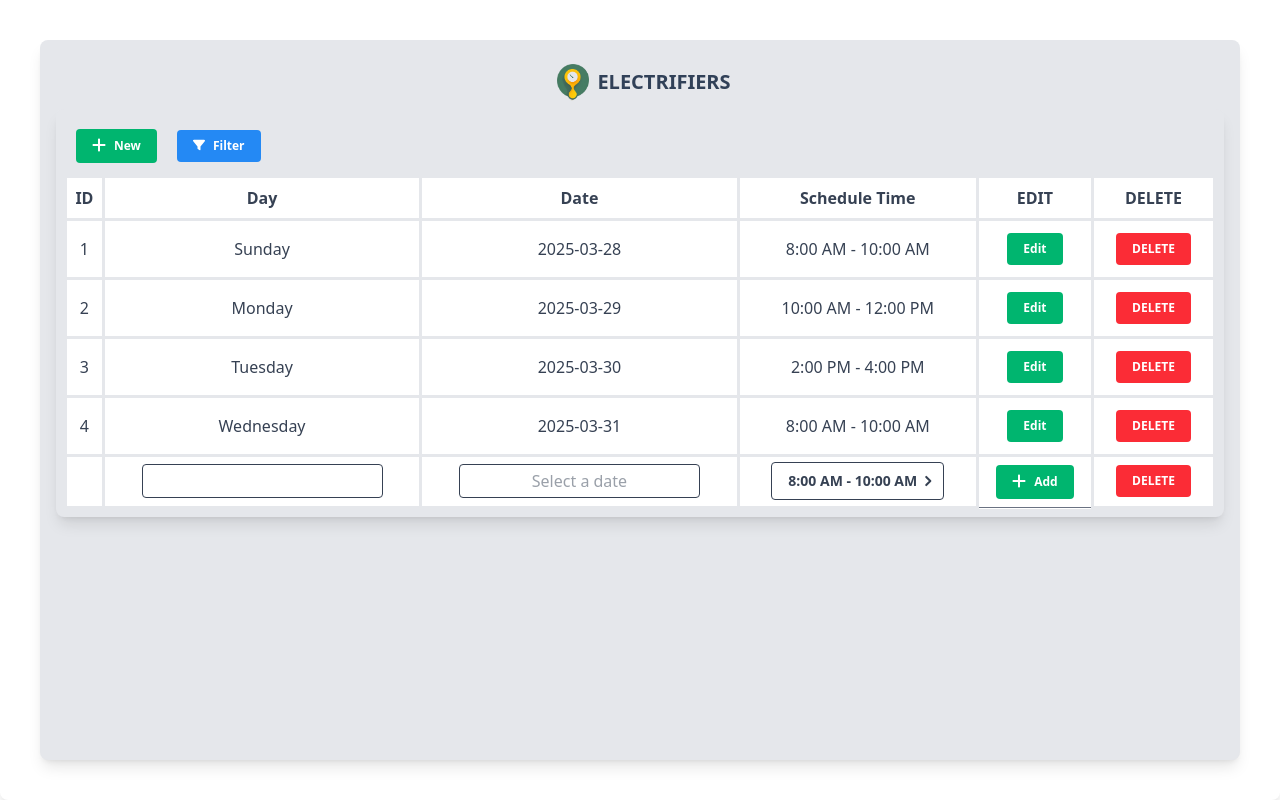
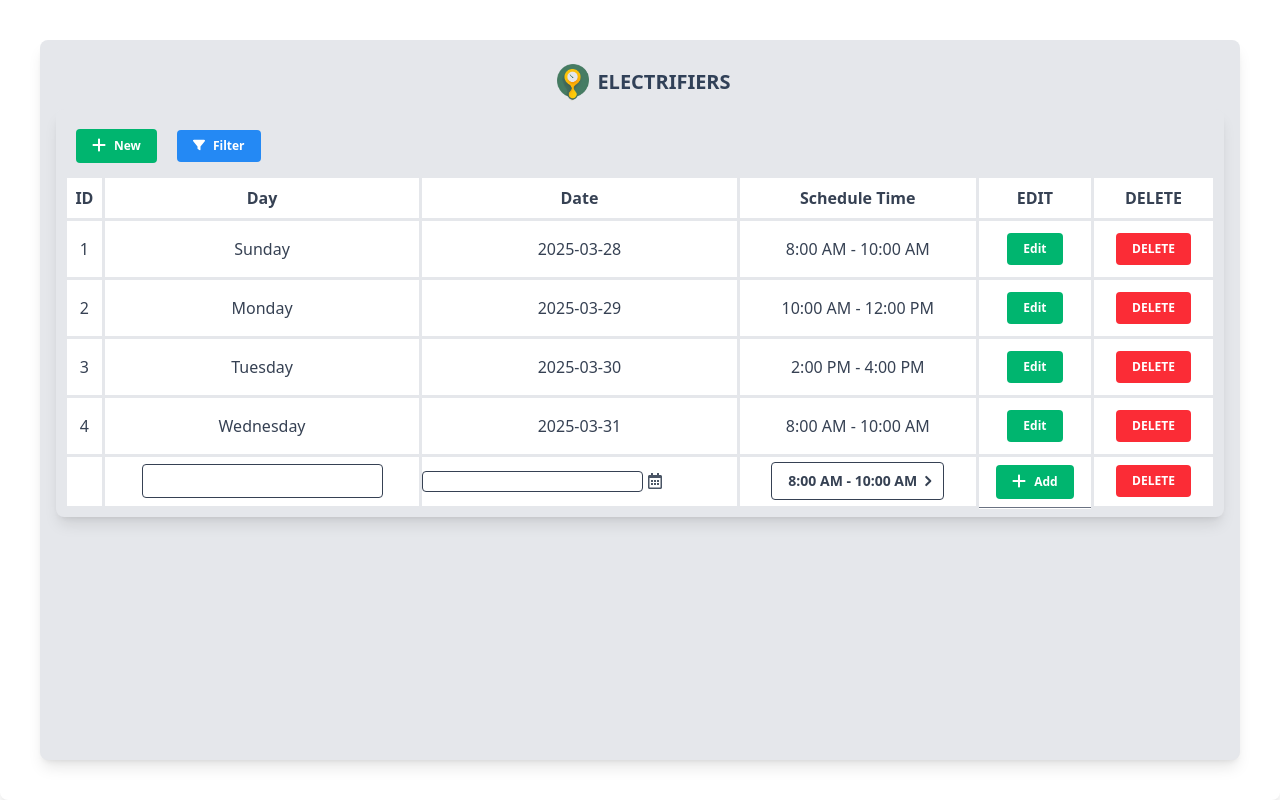
Before and after one commit to Tarikul3639/ELECTRIFIERS, a React (Vite) app in the folder Client/: page /Admin in a window 1280 px wide. Both pictures are taken after a click on the button "New". Built offline with nearby package versions, Linux system fonts and the light colour scheme.

Commit message:
DatePicker setup

```diff
--- /dev/null
+++ b/Client/src/Components/Components/DatePicker.jsx
@@ -0,0 +1,111 @@
+import { useRef } from "react";
+import PropTypes from "prop-types";
+import DatePicker from "react-datepicker";
+import "react-datepicker/dist/react-datepicker.css";
+import { clsx } from "clsx";
+import { FaRegCalendarAlt } from "react-icons/fa";
+import { twMerge } from "tailwind-merge";
+
+const CustomDatePicker = ({
+  selected,
+  onChange,
+  classNames = {},
+  dateFormat = "yyyy-MM-dd"
+}) => {
+  const datepickerRef = useRef(null);
+
+  const toggleDatePicker = () => {
+    if (datepickerRef.current) {
+      console.log("DatePicker ref:", datepickerRef.current);
+      datepickerRef.current.setOpen(!datepickerRef.current.isCalendarOpen());
+    }
+  };
+
+  return (
+    <div
+      className={twMerge(
+        clsx(
+          "flex items-center",
+          classNames.Button ? classNames.Button() : ""
+        )
+      )}
+    >
+      {/* ✅ `ref` is set for the DatePicker */}
+      <DatePicker
+        ref={datepickerRef}
+        selected={selected}
+        onChange={onChange}
+        dayClassName={() =>
+          classNames.Day ? classNames.Day() : ""
+        }
+        calendarClassName={() =>
+          classNames.Calendar ? classNames.Calendar() : ""
+        }
+        clearButtonClassName={() =>
+          classNames.ClearButton ? classNames.ClearButton() : ""
+        }
+        weekDayClassName={() =>
+          classNames.WeekDay ? classNames.WeekDay() : ""
+        }
+        yearClassName={() =>
+          classNames.Year ? classNames.Year() : ""
+        }
+        popperClassName={() =>
+          classNames.Popper ? classNames.Popper() : ""
+        }
+        timeClassName={() =>
+          classNames.Time ? classNames.Time() : ""
+        }
+        wrapperClassName={() =>
+          classNames.Wrapper ? classNames.Wrapper() : ""
+        }
+        calendarIconClassName={() =>
+          twMerge(
+            // "bg-gray-200 rounded-full p-1",
+            classNames.CalendarIcon ? classNames.CalendarIcon() : ""
+          )
+        }
+        className={twMerge(
+          clsx(
+            "text-gray-700 text-sm font-medium w-auto font-semibold min-w-[120px] rounded text-center border placeholder:text-center h-full focus:outline-none",
+            classNames.Input ? classNames.Input() : ""
+          )
+        )}
+        dateFormat={dateFormat}
+      />
+      {/* ✅ Clicking on the icon will toggle the DatePicker */}
+      <div onClick={toggleDatePicker} className="cursor-pointer">
+        <FaRegCalendarAlt
+          className={twMerge(
+            clsx(
+              "text-gray-600 hover:text-gray-900 ml-1",
+              classNames.Icon ? classNames.Icon() : ""
+            )
+          )}
+        />
+      </div>
+    </div>
+  );
+};
+
+CustomDatePicker.propTypes = {
+  selected: PropTypes.instanceOf(Date),
+  onChange: PropTypes.func.isRequired,
+  classNames: PropTypes.shape({
+    Button: PropTypes.func,
+    Icon: PropTypes.func,
+    Calendar: PropTypes.func,
+    Day: PropTypes.func,
+    ClearButton: PropTypes.func,
+    WeekDay: PropTypes.func,
+    Year: PropTypes.func,
+    Popper: PropTypes.func,
+    Time: PropTypes.func,
+    Wrapper: PropTypes.func,
+    CalendarIcon: PropTypes.func,
+    Input: PropTypes.func,
+  }),
+  dateFormat: PropTypes.string,
+};
+
+export default CustomDatePicker;
--- a/Client/src/Page/Admin/ScheduleManage.jsx
+++ b/Client/src/Page/Admin/ScheduleManage.jsx
@@ -2,7 +2,7 @@ import { FontAwesomeIcon } from "@fortawesome/react-fontawesome";
 import { faPlus, faFilter, faSortDown, faCalendar } from "@fortawesome/free-solid-svg-icons";
 import { useState, useCallback } from "react";
 import { FaRegCalendarAlt } from "react-icons/fa";
-import DatePicker from "react-datepicker";
+import DatePicker from "../../Components/Components/DatePicker";
 import "react-datepicker/dist/react-datepicker.css";
 import Button from "../../Components/Components/Button";
 import CustomSelect from "../../Components/Components/Select";
@@ -154,14 +154,6 @@ const ScheduleManage = () => {
         setShowEdit(null);
     };
 
-    const handleNewUserChange = (e) => {
-        const { name, value } = e.target;
-        setNewUser((prevState) => ({
-            ...prevState,
-            [name]: value,
-        }));
-    };
-
     const handleNewDateChange = (date) => {
         const dayOfWeek = date.toLocaleString('en-US', { weekday: 'long' });
         setNewUser({
@@ -206,12 +198,21 @@ const ScheduleManage = () => {
         );
     };
 
-    const handleScheduleTimeChange = (id, scheduleTime) => {
+    const handleScheduleTimeChange = (id, selectedOption) => {
+        if(id === "new"){
+            if (!selectedOption || !selectedOption.value) return;
+            console.log(selectedOption.value, "scheduleTimeChange");
+            setNewUser((prevState) => ({
+                ...prevState,
+                scheduleTime: selectedOption.value,
+            }));
+        }else{
             setUsers((prevUsers) =>
                 prevUsers.map((user) =>
-                user.id === id ? { ...user, scheduleTime } : user
+                    user.id === id ? { ...user, scheduleTime: selectedOption.value } : user
                 )
         );
+        }
     };
 
     return (
@@ -309,16 +310,18 @@ const ScheduleManage = () => {
                                     )}
                                 </td>
 
-                                <td className="px-1 py-2 border-3 border-gray-200">
+                                <td className="px-0 py-0 border-3 border-gray-200">
                                     {showEdit === id ? (
                                         <div className="flex items-center justify-center ">
                                             <DatePicker
                                                 selected={new Date(date)}
                                                 onChange={(date) => handleDateChange(id, date)}
-                                                className="text-gray-700 text-sm font-medium px-1 py-1 rounded flex text-center placeholder:text-center"
+                                                classNames={{
+                                                    Button: () => "bg-white text-gray-700 border-1 border-gray-700 m-1 text-sm font-medium w-auto px-1 py-1 min-w-[120px] rounded-sm  shadow-none hover:bg-gray-100",
+                                                    Input: () => "border-0 px-1 py-1 rounded text-center placeholder:text-center",
+                                                }}
                                                 dateFormat="yyyy-MM-dd"
                                             />
-                                            <FaRegCalendarAlt className="text-gray-00 pointer-events-none" />
                                         </div>
                                     ) : (
                                         date
@@ -326,17 +329,23 @@ const ScheduleManage = () => {
                                 </td>
                                 <td className="px-1 py-2 border-3 border-gray-200">
                                     {showEdit === id ? (
-                                        <select
-                                            value={scheduleTime}
-                                            onChange={(e) => handleScheduleTimeChange(id, e.target.value)}
-                                            className="text-gray-700 text-sm font-medium px-1 py-1 rounded"
-                                        >
-                                            {scheduleTimes.map((time) => (
-                                                <option key={time} value={time}>
-                                                    {time}
-                                                </option>
-                                            ))}
-                                        </select>
+                                        <CustomSelect
+                                            value={scheduleTimes.find((time) => time === scheduleTime) ? { value: scheduleTime, label: scheduleTime } : null}
+                                            onChange={(e) => handleScheduleTimeChange(id, e.value)}
+                                            options={scheduleTimes.map((time) => ({ value: time, label: time }))}
+                                            classNames={
+                                                {
+                                                    menuButton: () => " bg-white text-gray-700 border-1 m-1 text-sm font-medium w-auto font-semibold min-w-[120px] rounded-sm  shadow-none hover:bg-gray-100",
+                                                    menu: " z-50 bg-white w-full text-sm shadow-lg rounded-sm mt-1 p-0",
+                                                    listItem: ({ isSelected }) => (
+                                                        `block transition duration-200 pl-2 py-2 mt-1 mb-1 cursor-pointer select-none truncate rounded-none ${isSelected
+                                                            ? ` bg-[#00287e] text-white hover:bg-[#00287e] `
+                                                            : `text-gray-700`
+                                                        }`
+                                                    ),
+                                                }
+                                            }
+                                        />
                                     ) : (
                                         scheduleTime
                                     )}
@@ -377,11 +386,12 @@ const ScheduleManage = () => {
 
                                 <td className="px-0 py-0 border-3 border-gray-200">
                                     <CustomSelect
-                                        value={scheduleTimes.find((time) => time === newUser.scheduleTime) ? { value: newUser.scheduleTime, label: newUser.scheduleTime } : null}
+                                        value={scheduleTimes.find((time)=> time === newUser.scheduleTime) ? {
+                                        value: newUser.scheduleTime, label: newUser.scheduleTime } : null}
+                                        onChange={(e) =>handleScheduleTimeChange("new", e)}
                                         options={scheduleTimes.map((time) => ({ value: time, label: time }))}
-                                        placeholder="Select Schedule Time"
-                                        onChange={handleNewUserChange}
-                                        classNames={{
+                                        classNames={
+                                            {
                                                 menuButton: () => " bg-white text-gray-700 border-1 m-1 text-sm font-medium w-auto font-semibold min-w-[120px] rounded-sm  shadow-none hover:bg-white",
                                                 menu: " z-50 bg-white w-full text-sm shadow-lg rounded-sm mt-1 p-0",
                                                 listItem: ({ isSelected }) => (
@@ -390,9 +400,9 @@ const ScheduleManage = () => {
                                                         : `text-gray-700`
                                                     }`
                                                 ),
-                                        }}
+                                            }
+                                        }
                                     />
-
                                 </td>
 
                                 <td className="px-0 py-1 m-0 border-0 border-gray-10 flex items-center justify-center ">
```
Lines whose indentation alone changed are shown as unchanged.
